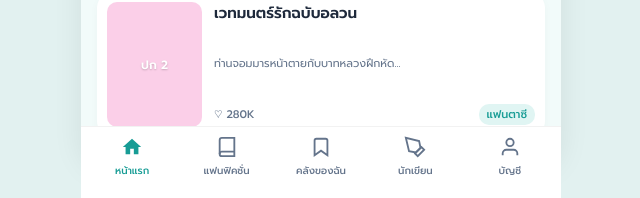
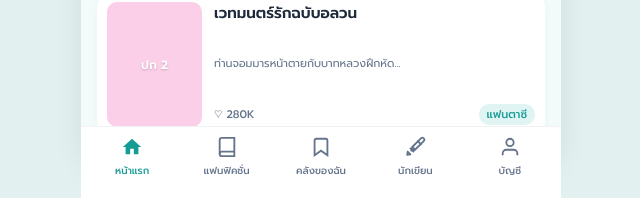
Before and after one commit to lunelatte/WriteLan, a plain HTML site: page index.html in a window 1280 px wide. Shown: the part 599-797 px from the top of the page, 319-959 px from the left. Drawn offline with Linux system fonts and the light colour scheme.

Commit message:
Add files via upload

```diff
--- a/index.html
+++ b/index.html
@@ -190,7 +190,13 @@
                 <span>คลังของฉัน</span>
             </button>
             <button class="nav-item" onclick="switchTab(this, 'นักเขียน')">
-                <svg viewBox="0 0 24 24" fill="none" stroke="currentColor" stroke-width="2"><path d="M12 19l7-7 3 3-7 7-3-3z"></path><path d="M18 13l-1.5-7.5L2 2l3.5 14.5L13 18l5-5z"></path></svg>
+                <svg viewBox="0 0 24 24" fill="none" stroke="currentColor" stroke-width="2" stroke-linecap="round" stroke-linejoin="round">
+                    <path d="M18.5 2.5a2.121 2.121 0 0 1 3 3L12 15l-4 1 1-4 9.5-9.5z"></path>
+                    <path d="M15 5.5l3.5 3.5"></path>
+                    <path d="M7 13.5l3.5 3.5"></path>
+                    <circle cx="10" cy="14" r="1"></circle>
+                    <path d="M3.5 20.5l3.5-.5-3-3-.5 3.5z"></path>
+                </svg>
                 <span>นักเขียน</span>
             </button>
             <button class="nav-item" onclick="switchTab(this, 'บัญชี')">
```
